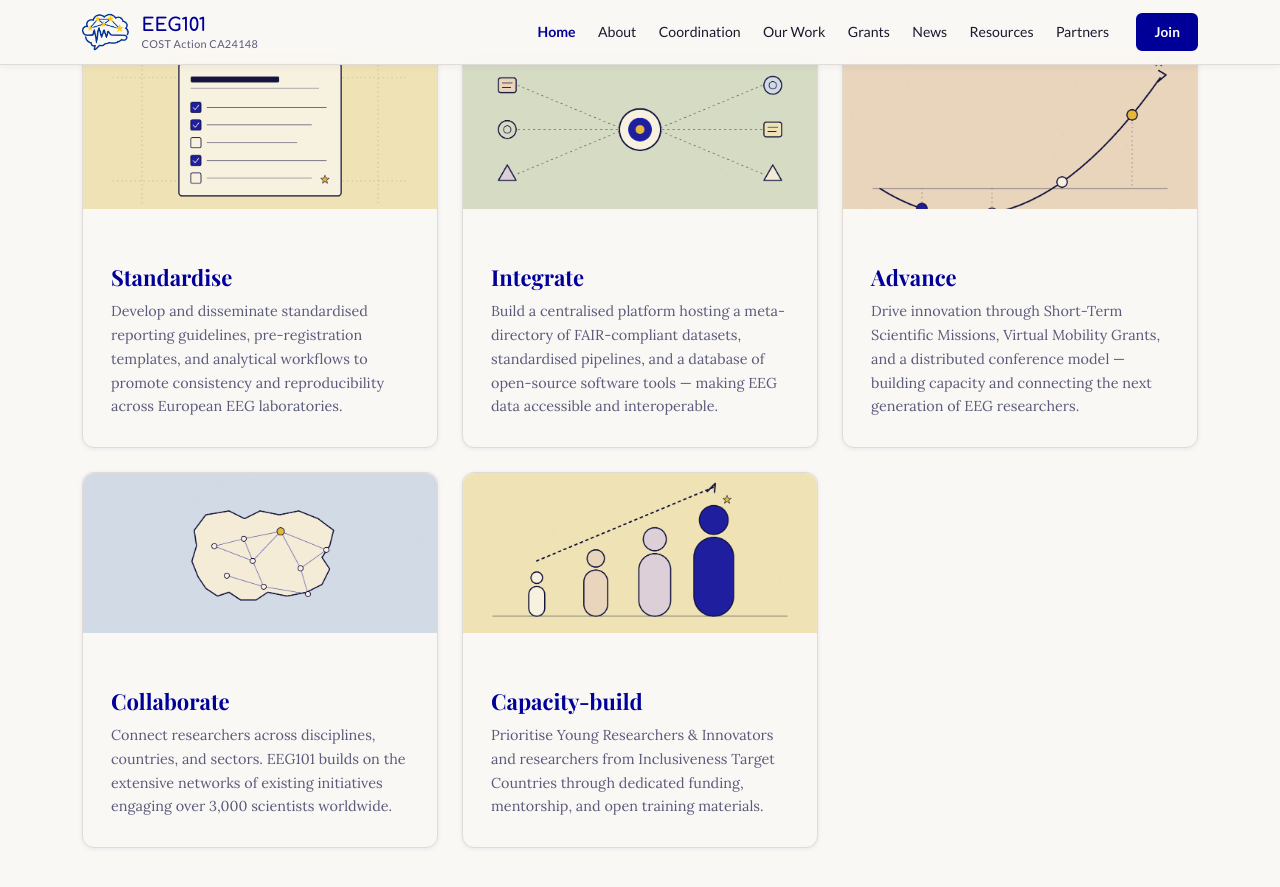
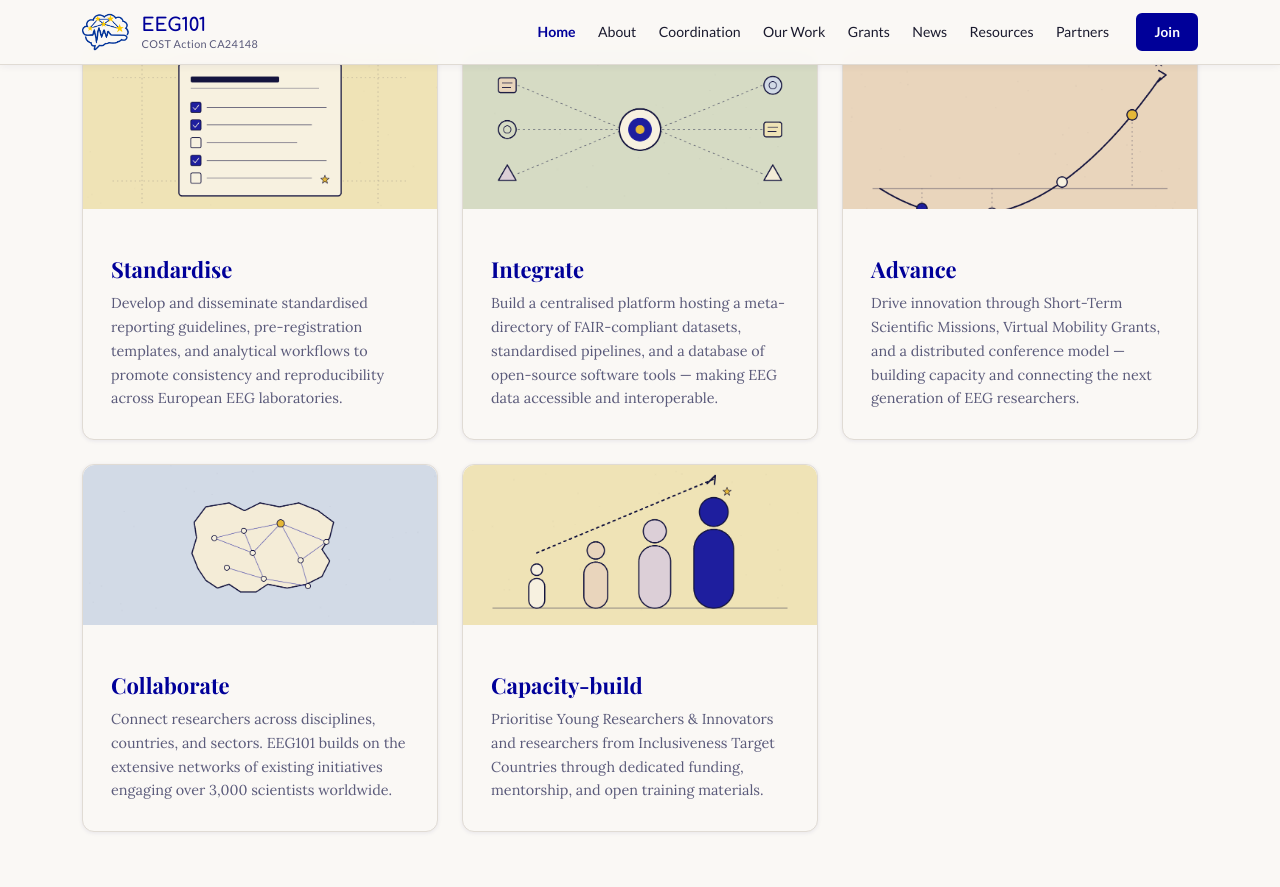
Before and after one commit to mcvinding/website-1, a Jekyll site: the page built from index.md, in a window 1280 px wide and 900 px high, scrolled down 2014 px. Shown: the top 887 px of the window. Built offline with Jekyll 4.4.1, drawn with Linux system fonts in a browser that asks for light colours.

Commit message:
Reduce gap between card thumbnail and title (#20)
Cut thumb margin-bottom from 1rem to 0.5rem on activity, obj, and wg
cards; also add margin-top: 0 to activity-card__title to close any
default heading spacing above.

https://claude.ai/code/session_01AHaXK7668Xo3VcmuW8L87m

Co-authored-by: Claude <noreply@anthropic.com>

```diff
--- a/assets/css/style.css
+++ b/assets/css/style.css
@@ -511,7 +511,7 @@ strong { font-weight: 600; }
   box-shadow: var(--shadow);
   border-color: var(--color-primary-light);
 }
-.obj-card__thumb { margin: -1.75rem -1.75rem 1rem; border-radius: var(--radius) var(--radius) 0 0; overflow: hidden; }
+.obj-card__thumb { margin: -1.75rem -1.75rem 0.5rem; border-radius: var(--radius) var(--radius) 0 0; overflow: hidden; }
 .obj-card__thumb img { width: 100%; height: 160px; object-fit: cover; display: block; }
 .obj-card__icon { font-size: 2rem; margin-bottom: 1rem; display: block; }
 .obj-card__title {
@@ -543,7 +543,7 @@ strong { font-weight: 600; }
   color: var(--color-gold-dark);
   margin-bottom: 0.5rem;
 }
-.wg-card__thumb { margin: -1.75rem -1.75rem 1rem; border-radius: var(--radius) var(--radius) 0 0; overflow: hidden; }
+.wg-card__thumb { margin: -1.75rem -1.75rem 0.5rem; border-radius: var(--radius) var(--radius) 0 0; overflow: hidden; }
 .wg-card__thumb img { width: 100%; height: 160px; object-fit: cover; display: block; }
 .wg-card__icon { font-size: 1.75rem; margin-bottom: 0.75rem; display: block; }
 .wg-card__title {
@@ -814,10 +814,10 @@ strong { font-weight: 600; }
   height: 100%;
   box-shadow: var(--shadow-sm);
 }
-.activity-card__thumb { margin: -1.5rem -1.5rem 1rem; border-radius: var(--radius) var(--radius) 0 0; overflow: hidden; }
+.activity-card__thumb { margin: -1.5rem -1.5rem 0.5rem; border-radius: var(--radius) var(--radius) 0 0; overflow: hidden; }
 .activity-card__thumb img { width: 100%; height: 140px; object-fit: cover; display: block; }
 .activity-card__icon { font-size: 1.75rem; margin-bottom: 0.75rem; display: block; }
-.activity-card__title { font-family: var(--font-heading); font-size: var(--step-1); font-weight: 700; color: var(--color-text); margin-bottom: 0.25rem; }
+.activity-card__title { font-family: var(--font-heading); font-size: var(--step-1); font-weight: 700; color: var(--color-text); margin-top: 0; margin-bottom: 0.25rem; }
 .activity-card__tagline { font-size: 0.82rem; font-weight: 600; color: var(--color-gold-dark); margin-bottom: 0.6rem; }
 .activity-card__desc { font-size: 0.88rem; color: var(--color-text-muted); margin: 0; line-height: 1.65; }
 
```
